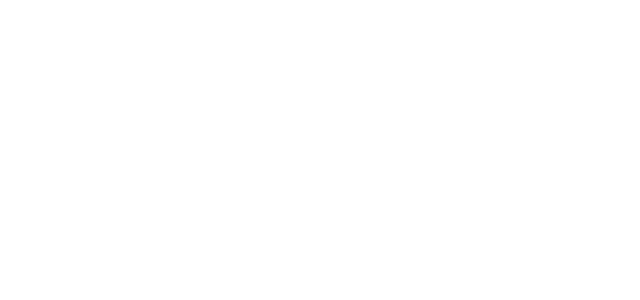
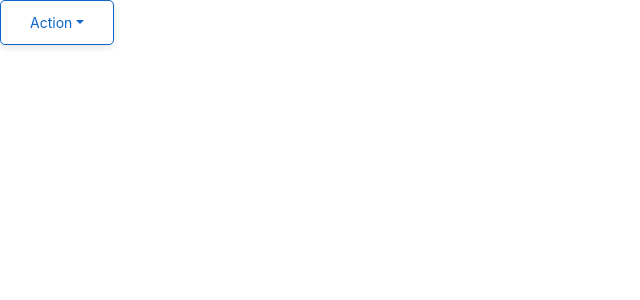
Before and after one commit to sodiqlawal/personal_talent, a React (Create React App) app: page /userdrawer in a window 1280 px wide. Shown: the top 300 px of the page, without its empty margins (0-640 px from the left). Built offline with nearby package versions, Linux system fonts and the light colour scheme.

Commit message:
created addUser component, which draws in on action click in the user management page

```diff
--- a/src/App.js
+++ b/src/App.js
@@ -4,6 +4,7 @@
 import SignUp from './components/SignUp';
 import ConfirmDetails from './components/ConfirmDetails';
 import Congratulations from './components/Congratulations';
+import AddUserDrawer from "./components/AddUserDrawer"
 import Test from './components/Test';
 import Dashboard from './components/Dashboard';
 import { createMuiTheme, ThemeProvider } from '@material-ui/core/styles';
@@ -41,6 +42,9 @@
           <Route exact path="/confirm">
           <ConfirmDetails />
           </Route>
+          <Route exact path="/userdrawer">
+          <AddUserDrawer />
+          </Route>
           <Route exact path="/congratulations">
           <Congratulations />
           </Route>
--- /dev/null
+++ b/src/components/AddUserDrawer.jsx
@@ -0,0 +1,164 @@
+import React, { useState } from "react";
+import { makeStyles } from "@material-ui/core/styles";
+import {
+  Dropdown,
+  DropdownToggle,
+  DropdownMenu,
+  DropdownItem
+} from "reactstrap";
+import Drawer from "@material-ui/core/Drawer";
+
+const useStyles = makeStyles({
+  list: {
+    width: 500
+  },
+
+  userdrawer: {
+
+  },
+
+  userheader: {
+    fontSize:"29px",
+    color:"#000000",
+    textAlign:"center",
+    marginTop:"7rem"
+  },
+
+  formparent: {
+    background:"#F8F9FA",
+    width:"100%",
+    height:"80vh",
+    padding:"4rem 2rem"
+  },
+
+  inputcontainer: {
+    marginBottom:"1rem"
+  },
+
+  input: {
+    width:"90%",
+    height:"69px",
+    paddingLeft:"1rem"
+  },
+
+  buttoncontainer: {
+
+  },
+
+  select: {
+    width:"45%",
+    height:"69px",
+    borderRadius:"5px",
+    border: "1px solid #74C69B",
+    color:"#757575",
+    fontSize:"18px"
+  },
+
+  button: {
+    width:"40%",
+    height:"69px",
+    borderRadius:"5px",
+    background:"#268AFF",
+    fontSize:"18px",
+    color:"#FFFFFF",
+    borderWidth:"0",
+    marginLeft:"1.5rem"
+  }
+
+
+});
+
+export default function AddUserDrawer() {
+  const classes = useStyles();
+  const [dropdownOpen, setDropdownOpen] = useState(false);
+
+  const [state, setState] = React.useState({
+    right: false
+  });
+
+  const toggle = () => setDropdownOpen(prevState => !prevState);
+
+  const toggleDrawer = (side, open) => event => {
+    if (
+      event.type === "keydown" &&
+      (event.key === "Tab" || event.key === "Shift")
+    ) {
+      return;
+    }
+
+    setState({ ...state, [side]: open });
+  };
+
+  const sideList = side => (
+    <div
+      className={classes.list}
+      role="presentation"
+    //   onClick={toggleDrawer(side, false)}
+    //   onKeyDown={toggleDrawer(side, false)}
+    >
+      <div className={classes.userdrawer}>
+        <p className={classes.userheader}>Add new user</p>
+        <form className={classes.formparent}>
+          <div className={classes.inputcontainer}>
+            <input type="text" placeholder="Name" className={classes.input} />
+          </div>
+          <div className={classes.inputcontainer}>
+            <input type="text" placeholder="Email" className={classes.input} />
+          </div>
+          <div className={classes.inputcontainer}>
+            <input type="text" placeholder="State" className={classes.input} />
+          </div>
+          <div className={classes.inputcontainer}>
+            <input type="text" placeholder="LGA" className={classes.input} />
+          </div>
+          <div className={classes.buttoncontainer}>
+            <select name="role" className={classes.select}>
+              <option value="">Role</option>
+              <option value="investor">Investor</option>
+            </select>
+            <button className={classes.button}>Create</button>
+          </div>
+        </form>
+      </div>
+    </div>
+  );
+
+  return (
+    <div>
+      <Dropdown isOpen={dropdownOpen} toggle={toggle}>
+        <DropdownToggle
+          caret
+          style={{
+            border: "1px solid #0D64C9",
+            borderRadius: "5px",
+            color: "#0D64C9",
+            fontSize: "14px",
+            boxShadow: "0px 3px 6px #2C28281C",
+            background: "#FFFFFF",
+            width: "114px",
+            height: "45px"
+          }}
+        >
+          Action
+        </DropdownToggle>
+        <DropdownMenu
+          style={{ background: "#FFFFFF", fontSize: "12px", color: "#000000" }}
+        >
+          <DropdownItem onClick={toggleDrawer("right", true)}>
+            Add new user
+          </DropdownItem>
+          <DropdownItem>Export all data</DropdownItem>
+          <DropdownItem>Export visible</DropdownItem>
+        </DropdownMenu>
+      </Dropdown>
+
+      <Drawer
+        anchor="right"
+        open={state.right}
+        onClose={toggleDrawer("right", false)}
+      >
+        {sideList("right")}
+      </Drawer>
+    </div>
+  );
+}
--- a/src/components/Dashboard.jsx
+++ b/src/components/Dashboard.jsx
@@ -258,7 +258,7 @@
                 <div>Disbursements</div>
               </Route>
               <Route exact path="/users">
-                <div>Users mgt</div>
+                <div>Users Management</div>
               </Route>
             </Switch>
           </Typography>
--- a/src/components/User.jsx
+++ b/src/components/User.jsx
@@ -1,9 +1,9 @@
 import React from "react";
 import DisplayTable from "./Table";
-import UserAction from './UserAction'
 import { makeStyles, createStyles } from "@material-ui/core/styles";
 import MoreIcon from '@material-ui/icons/MoreVert';
 import { Switch, Route, NavLink, useParams } from "react-router-dom";
+import AddUserDrawer from "./AddUserDrawer";
 // import UserProfileAction from "./UserProfileAction";
 
 const useStyles = makeStyles(theme =>
@@ -97,7 +97,7 @@
             <div>
 
             <div className={classes.button}>
-                <UserAction />
+                <AddUserDrawer />
             </div>
 
               <DisplayTable
--- a/src/components/UserAction.jsx
+++ /dev/null
@@ -1,42 +0,0 @@
-import React, { useState } from "react";
-import {
-  Dropdown,
-  DropdownToggle,
-  DropdownMenu,
-  DropdownItem
-} from "reactstrap";
-
-const UserAction = props => {
-  const [dropdownOpen, setDropdownOpen] = useState(false);
-
-  const toggle = () => setDropdownOpen(prevState => !prevState);
-
-  return (
-    <Dropdown isOpen={dropdownOpen} toggle={toggle}>
-      <DropdownToggle
-        caret
-        style={{
-          border: "1px solid #0D64C9",
-          borderRadius: "5px",
-          color: "#0D64C9",
-          fontSize: "14px",
-          boxShadow: "0px 3px 6px #2C28281C",
-          background:"#FFFFFF",
-          width:"114px",
-          height:"45px"
-        }}
-      >
-        Action
-      </DropdownToggle>
-      <DropdownMenu
-        style={{ background: "#FFFFFF", fontSize: "12px", color: "#000000" }}
-      >
-        <DropdownItem>Add new user</DropdownItem>
-        <DropdownItem>Export all data</DropdownItem>
-        <DropdownItem>Export visible</DropdownItem>
-      </DropdownMenu>
-    </Dropdown>
-  );
-};
-
-export default UserAction;
```
